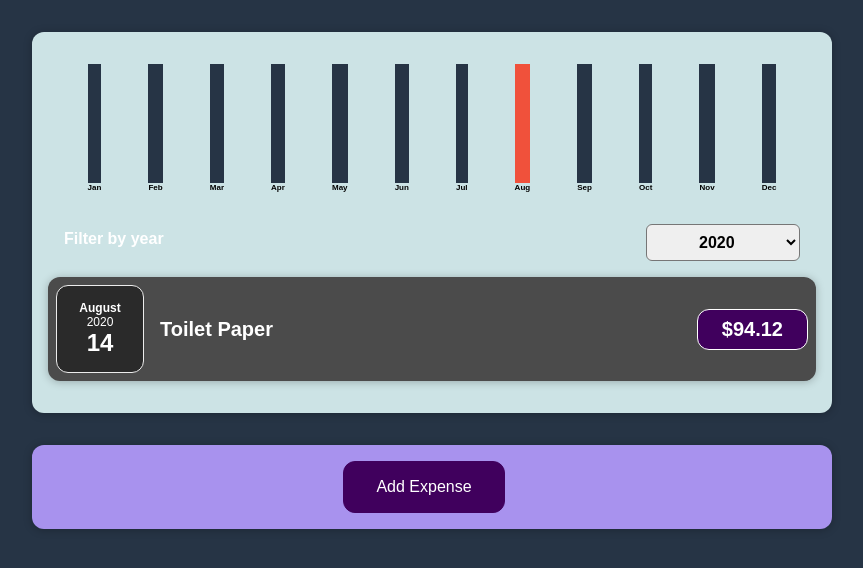
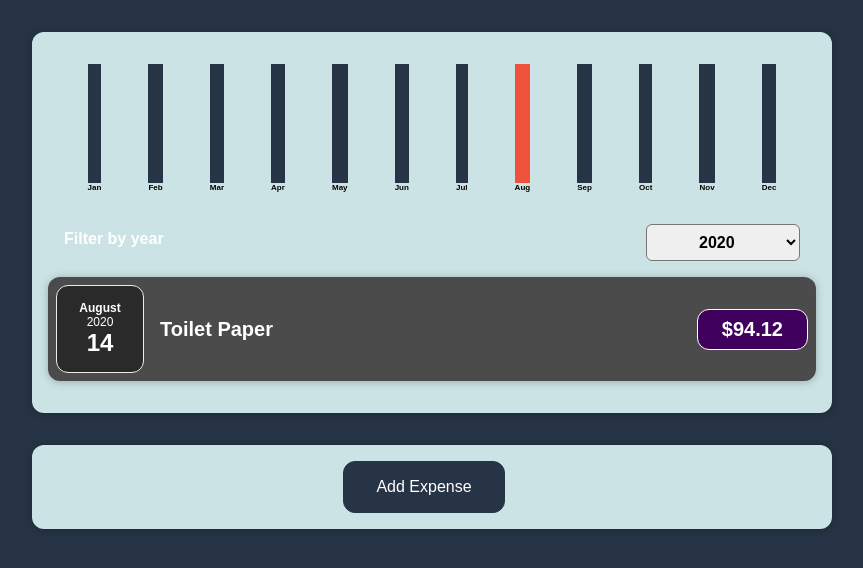
Before and after one commit to gKanellos/react-expense-tracker, a React (Create React App) app: page / in a window 1280 px wide. Shown: the top 568 px of the page, without its empty margins (208-1071 px from the left). Built offline with nearby package versions, Linux system fonts and the light colour scheme; a web font is replaced by a local one.

Commit message:
Update NewExpense.css

```diff
--- a/src/components/NewExpense/NewExpense.css
+++ b/src/components/NewExpense/NewExpense.css
@@ -1,5 +1,5 @@
 .new-expense {
-    background-color: #a892ee;
+    background-color: #CCE3E5;
     padding: 1rem;
     margin: 2rem auto;
     width: 50rem;
@@ -13,8 +13,8 @@
     font: inherit;
     cursor: pointer;
     padding: 1rem 2rem;
-    border: 1px solid #40005d;
-    background-color: #40005d;
+    border: 1px solid #263445;
+    background-color: #263445;
     color: white;
     border-radius: 12px;
     margin-right: 1rem;
@@ -22,17 +22,17 @@
 
   .new-expense button:hover,
   .new-expense button:active {
-    background-color: #510674;
-    border-color: #510674;
+    background-color: #263445;
+    border-color: #263445;
   }
 
   .new-expense button.alternative {
-    color: #220131;
+    color: #263445;
     border-color: transparent;
     background-color: transparent;
   }
 
   .new-expense button.alternative:hover,
   .new-expense button.alternative:active {
-    background-color: #ddb3f8;
+    background-color: #CCE3E5;
   }
```
